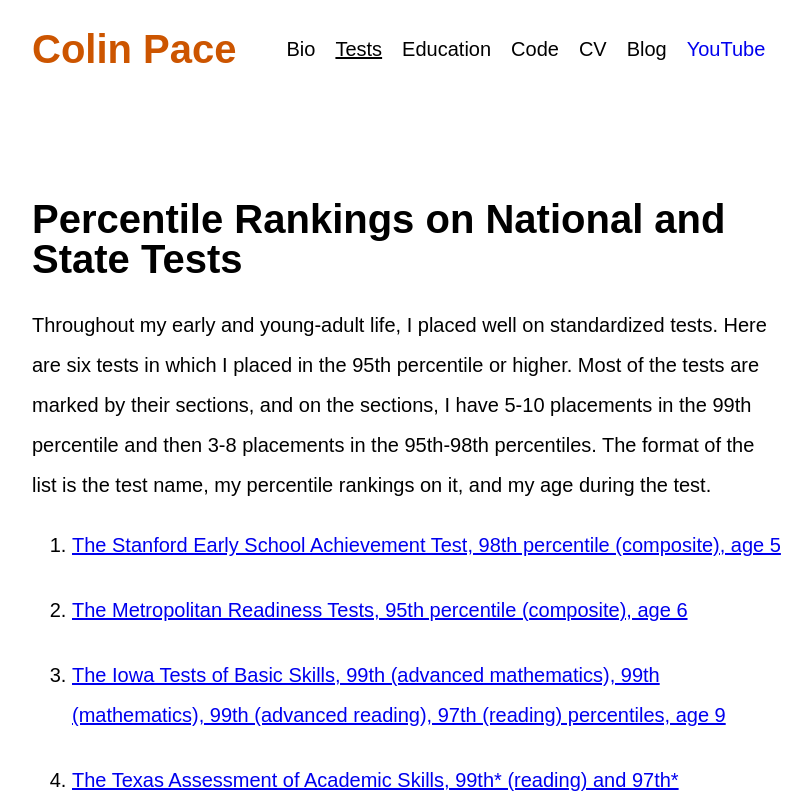
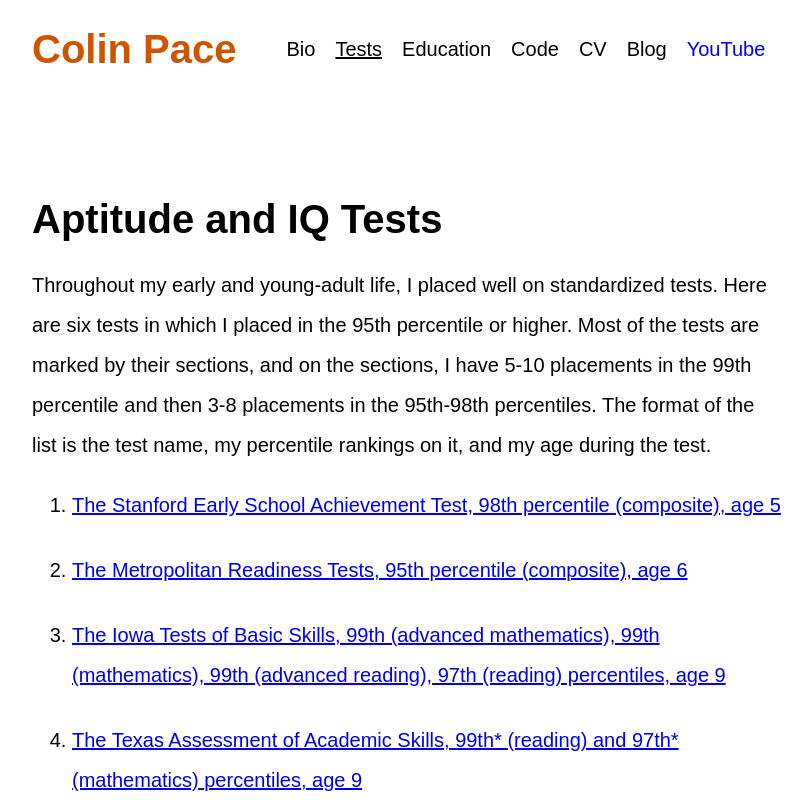
Before and after one commit to Colin-Pace/Portfolio, a React (Create React App) app: page / in a window 1280 px wide. Both pictures are taken after a click on the link "Tests". Shown: the top 800 px of the page, without its empty margins (233-1045 px from the left). Built offline with nearby package versions, Linux system fonts and the light colour scheme.

Commit message:
added iq test to test list

```diff
--- a/src/Tests.js
+++ b/src/Tests.js
@@ -4,7 +4,7 @@ import './Tests.css';
 function Tests() {
   return (
     <div id = "testSection">
-      <h1>Percentile Rankings on National and State Tests</h1>
+      <h1>Aptitude and IQ Tests</h1>
       <p>Throughout my early and young-adult life, I placed well on standardized tests. Here are six tests in which I placed in the 95th percentile or higher. Most of the tests are marked by their sections, and on the sections, I have 5-10 placements in the 99th percentile and then 3-8 placements in the 95th-98th percentiles. The format of the list is the test name, my percentile rankings on it, and my age during the test.
         <ol>
           <li><a href = "#testOneTitle">The Stanford Early School Achievement Test, 98th percentile (composite), age 5</a></li>
@@ -13,6 +13,7 @@ function Tests() {
           <li><a href = "#testFourTitle">The Texas Assessment of Academic Skills, 99th* (reading) and 97th* (mathematics) percentiles, age 9</a></li>
           <li><a href = "#testFiveTitle">The Texas Assessment of Academic Skills, 99th* (reading), 98th* (mathematics), and 99th* (science) percentiles, age 14</a></li>
           <li><a href = "#testSixTitle">The Graduate Record Examinations, 96th+ (verbal reasoning) and 96th+ (analytical writing) percentile, age 22</a></li>
+          <li><a href = "#testSevenTitle">Lexiq, IQ 172, age 37</a></li>
         </ol>
       Key: * denotes ChatGPT's estimation percentile based on the test result form, and + denotes a likely higher percentile by age range.
       </p>
```
